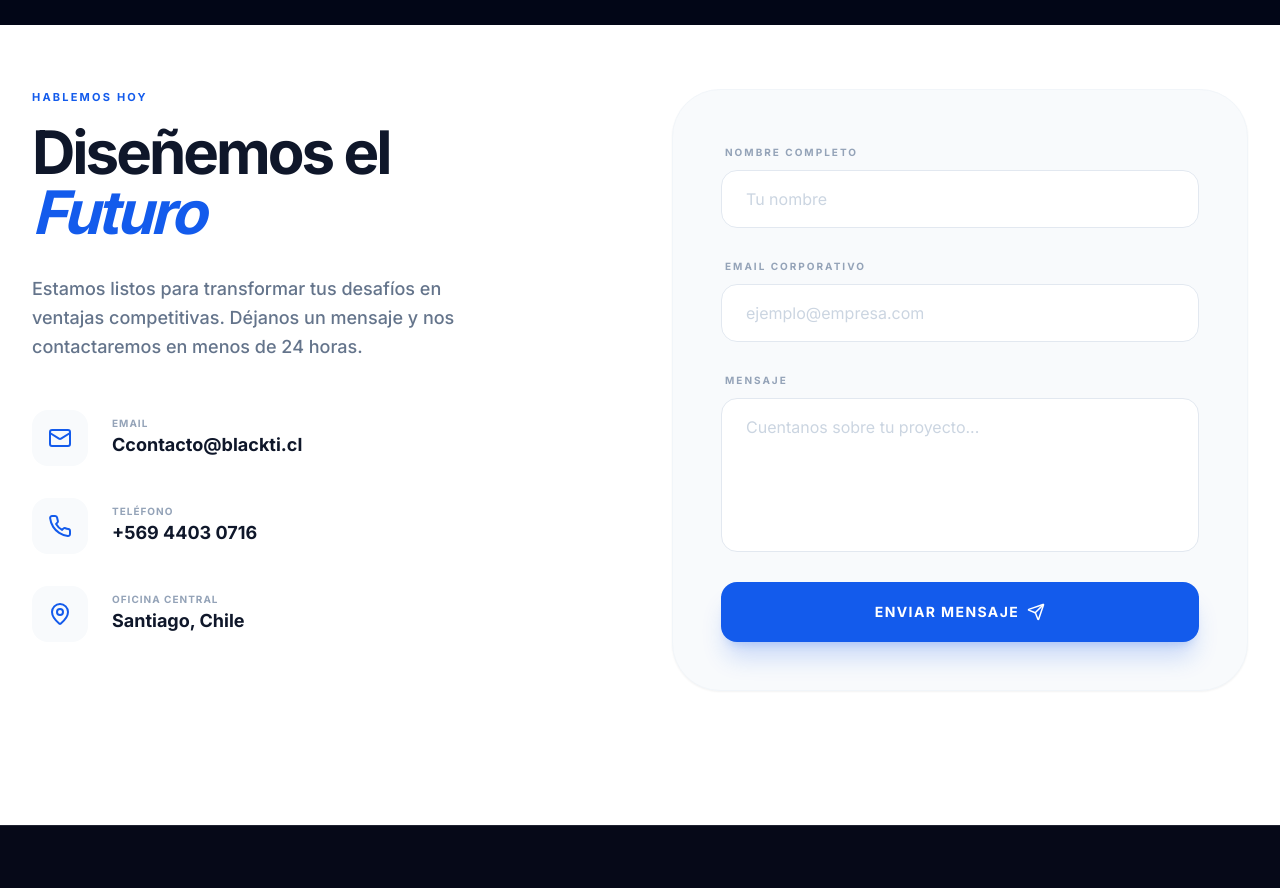
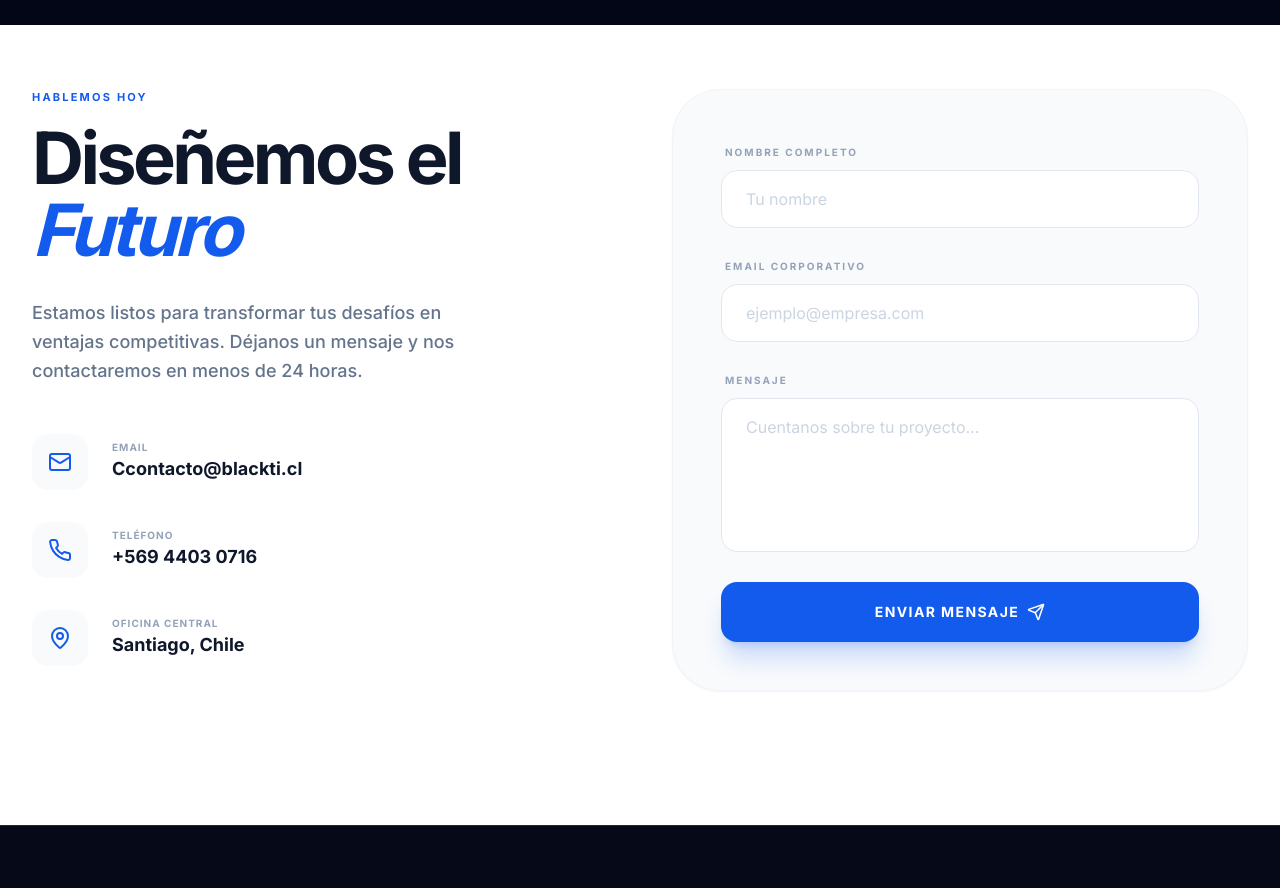
Before and after one commit to asinomas/paginaultima, a React (Vite) app in the folder Pagina_ultima/: page / in a window 1280 px wide. Shown: the part 8160-9048 px from the top of the page. Built offline with nearby package versions, Linux system fonts and the light colour scheme; no server answers; grey boxes are pictures that could not be loaded.

Commit message:
Update ContactDetail.tsx

```diff
--- a/Pagina_ultima/src/components/ContactDetail.tsx
+++ b/Pagina_ultima/src/components/ContactDetail.tsx
@@ -32,10 +32,11 @@ const ContactDetail: React.FC = () => {
               Hablemos hoy
             </h4>
 
-            <h2 className="text-5xl lg:text-6xl font-black text-slate-900 mb-8 tracking-tighter leading-tight">
+
+              <h1 className="text-5xl lg:text-7xl font-black text-slate-900 leading-[1.1] mb-8 tracking-tighter">
               Diseñemos el <br />
               <span className="text-[#135bec] italic">Futuro</span>
-            </h2>
+            </h1>
 
             <p className="text-slate-500 text-lg mb-12 max-w-md leading-relaxed font-medium">
               Estamos listos para transformar tus desafíos en ventajas competitivas. Déjanos un mensaje y nos contactaremos en menos de 24 horas.
```
